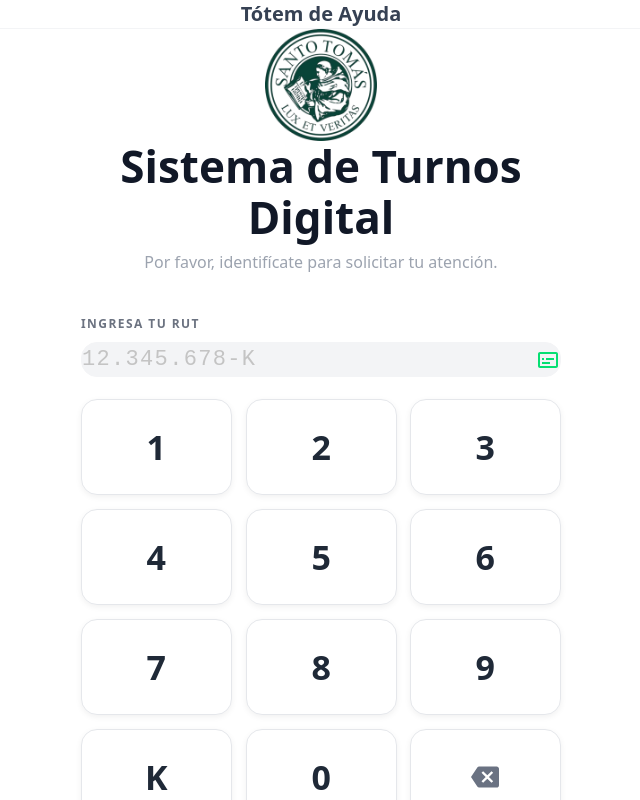
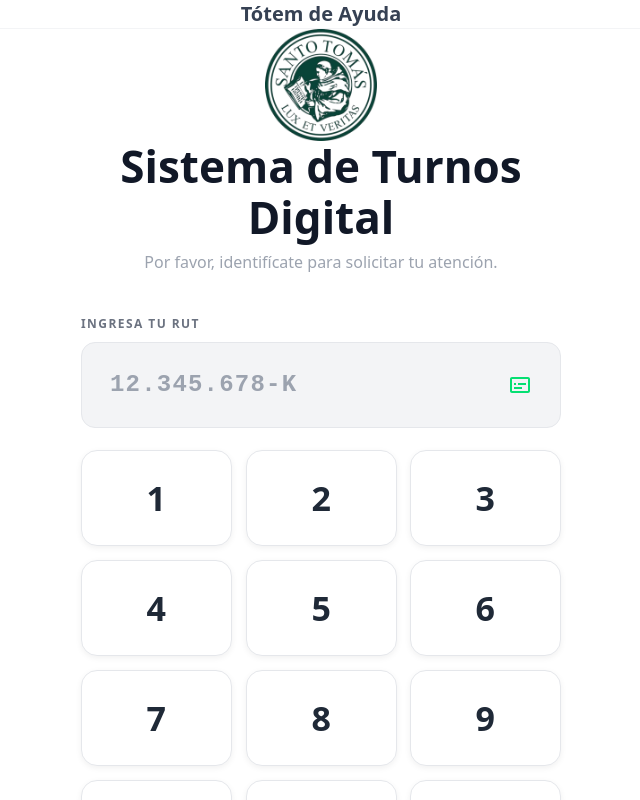
Before and after one commit to Arnol-0/Totem, a React (Vite) app: page / in a window 1280 px wide. Both pictures are taken after a click on the button "INICIAR TURNERO". Shown: the top 800 px of the page, without its empty margins (319-959 px from the left). Built offline with nearby package versions, Linux system fonts and the light colour scheme.

Commit message:
fix: input RUT rehecho segun imagen 2

```diff
--- a/src/components/Inicio.jsx
+++ b/src/components/Inicio.jsx
@@ -273,8 +273,12 @@
 
           {/* Display RUT */}
           <div style={{ width: '100%', maxWidth: 'min(480px, 88vw)', marginBottom: 'clamp(14px, 2.5vw, 22px)' }}>
-            <div className={`rut-box flex items-center justify-between bg-gray-100 border border-gray-100 rounded-2xl px-7 md:px-9 py-5 md:py-7 ${rut ? 'has-value' : ''}`}>
-              <span style={{ fontFamily: 'monospace', fontSize: 'clamp(17px, 2.8vw, 22px)', fontWeight: 500, letterSpacing: '0.06em', color: rut ? '#111827' : '#c4c4c4' }}>
+            <div style={{
+              display: 'flex', alignItems: 'center', justifyContent: 'space-between',
+              background: '#f3f4f6', border: '1px solid #e5e7eb', borderRadius: '14px',
+              padding: 'clamp(16px, 3vw, 24px) clamp(18px, 3.5vw, 28px)',
+            }}>
+              <span style={{ fontFamily: 'monospace', fontSize: 'clamp(18px, 3vw, 24px)', fontWeight: 700, letterSpacing: '0.05em', color: rut ? '#1f2937' : '#9ca3af' }}>
                 {rut || '12.345.678-K'}
               </span>
               <IconIdCard />
```
